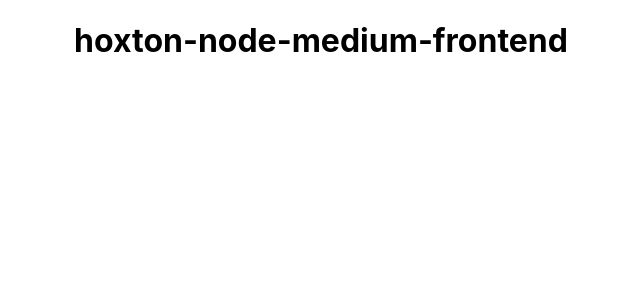
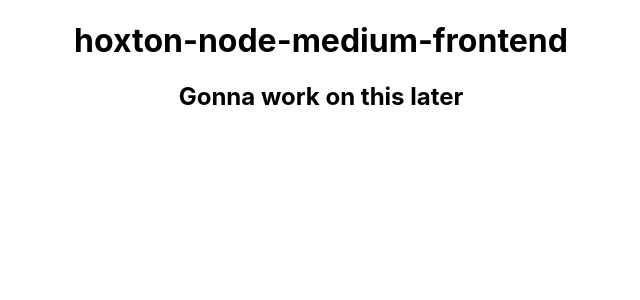
Before and after one commit to edonajemini/hoxton-node-medium, a React (Vite) app in the folder hoxton-node-medium-frontend/: page / in a window 1280 px wide. Shown: the top 300 px of the page, without its empty margins (319-959 px from the left). Built offline with nearby package versions, Linux system fonts and the light colour scheme.

Commit message:
First Changes

```diff
--- a/hoxton-node-medium-frontend/src/App.tsx
+++ b/hoxton-node-medium-frontend/src/App.tsx
@@ -6,6 +6,7 @@ function App() {
   return (
     <div className="App">
       <h1>hoxton-node-medium-frontend</h1>
+      <h2>Gonna work on this later</h2>
     </div>
   )
 }
```
